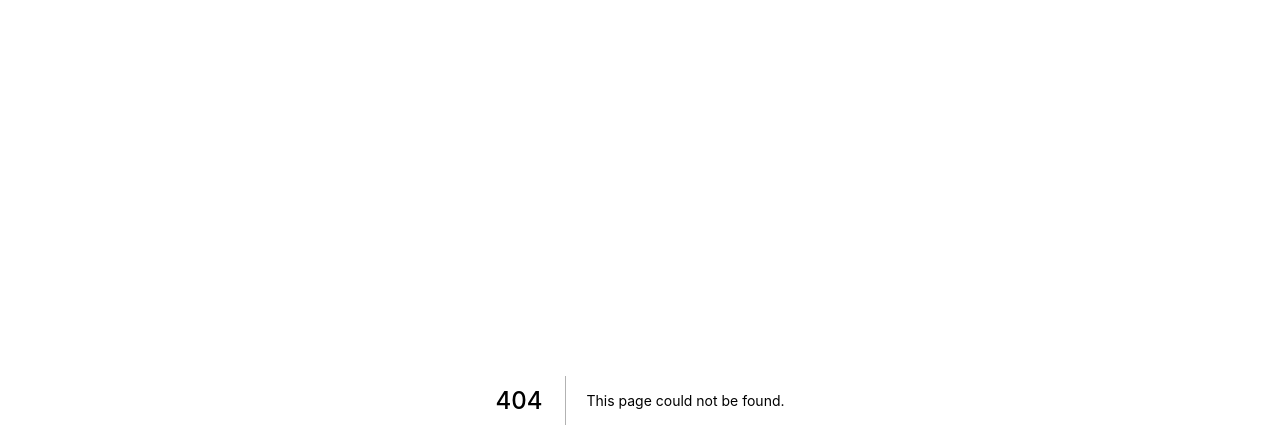
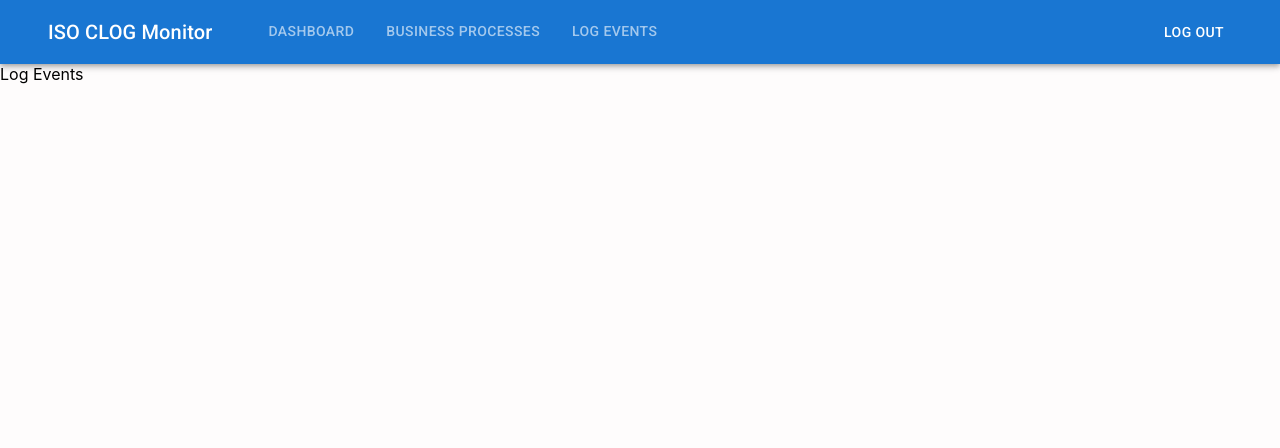
Before and after one commit to mbucc/320-S22-Track2, a Next.js app in the folder front-end/: page /log-events in a window 1280 px wide. Before the commit this address had no page. Shown: the top 448 px of the page. Built offline with nearby package versions, Linux system fonts and the light colour scheme.

Commit message:
created index.js for a temp log events page

```diff
--- /dev/null
+++ b/front-end/pages/log-events/index.js
@@ -0,0 +1,15 @@
+import React from 'react';
+import Navbar from '../dashboard/Navbar';
+
+function Home() {
+    return (
+        <>
+            <Navbar />
+            <div>
+                Log Events
+            </div>
+        </>
+    );
+}
+
+export default Home;
```
